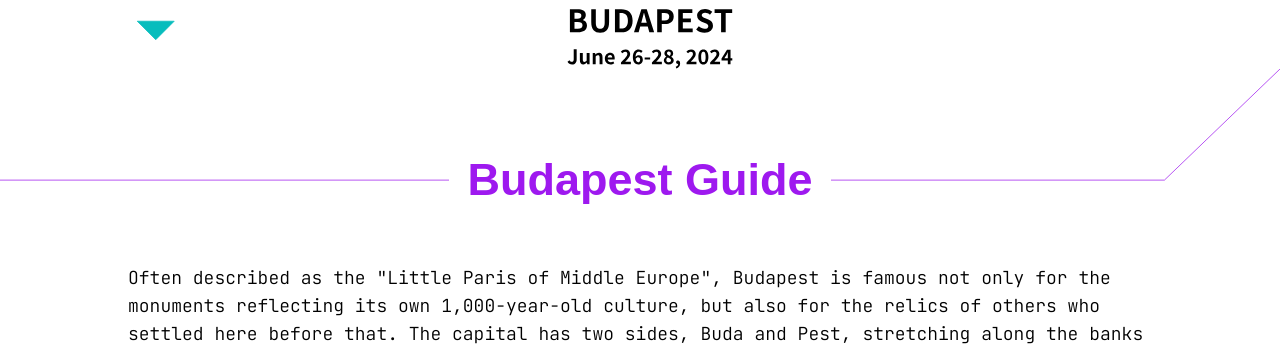
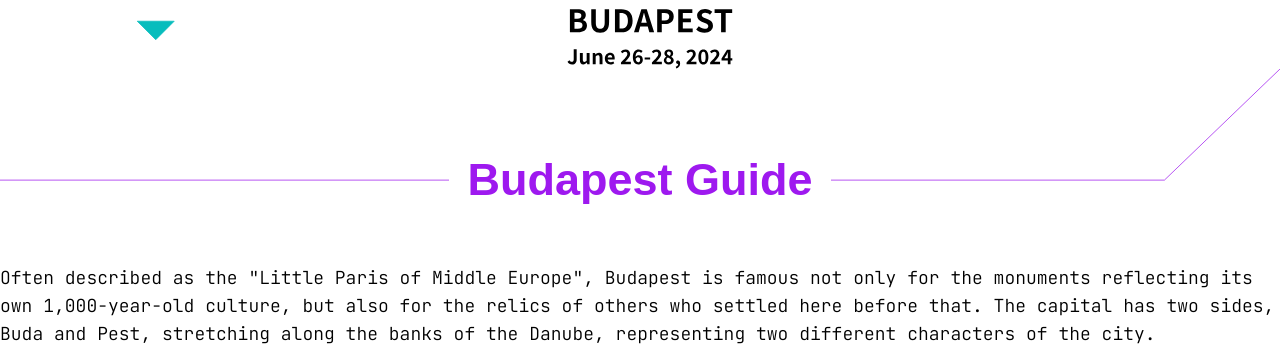
Before and after one commit to JSConfBp/2024.jsconfbp.com, a Next.js app: page /budapest-guide in a window 1280 px wide. Shown: the part 370-716 px from the top of the page. Built offline with nearby package versions, Linux system fonts and the light colour scheme; a web font is replaced by a local one.

Commit message:
introduce utility css

```diff
--- a/global.scss
+++ b/global.scss
@@ -1,10 +1,7 @@
 @charset 'utf-8';
 @import "./ui/reset.scss";
 
-:root {
-  --container-width-mobile: 90vw;
-  --container-width: 80vw;
-}
+@import "./ui/utilities.scss";
 
 .layout {
   display: flex;
--- /dev/null
+++ b/ui/utilities.scss
@@ -0,0 +1,15 @@
+.item-start {
+  align-items: flex-start;
+}
+
+.item-center {
+  align-items: center;
+}
+
+.mt-0 {
+  margin-top: 0 !important;
+}
+
+.mb-0 {
+  margin-bottom: 0 !important;
+}
```
